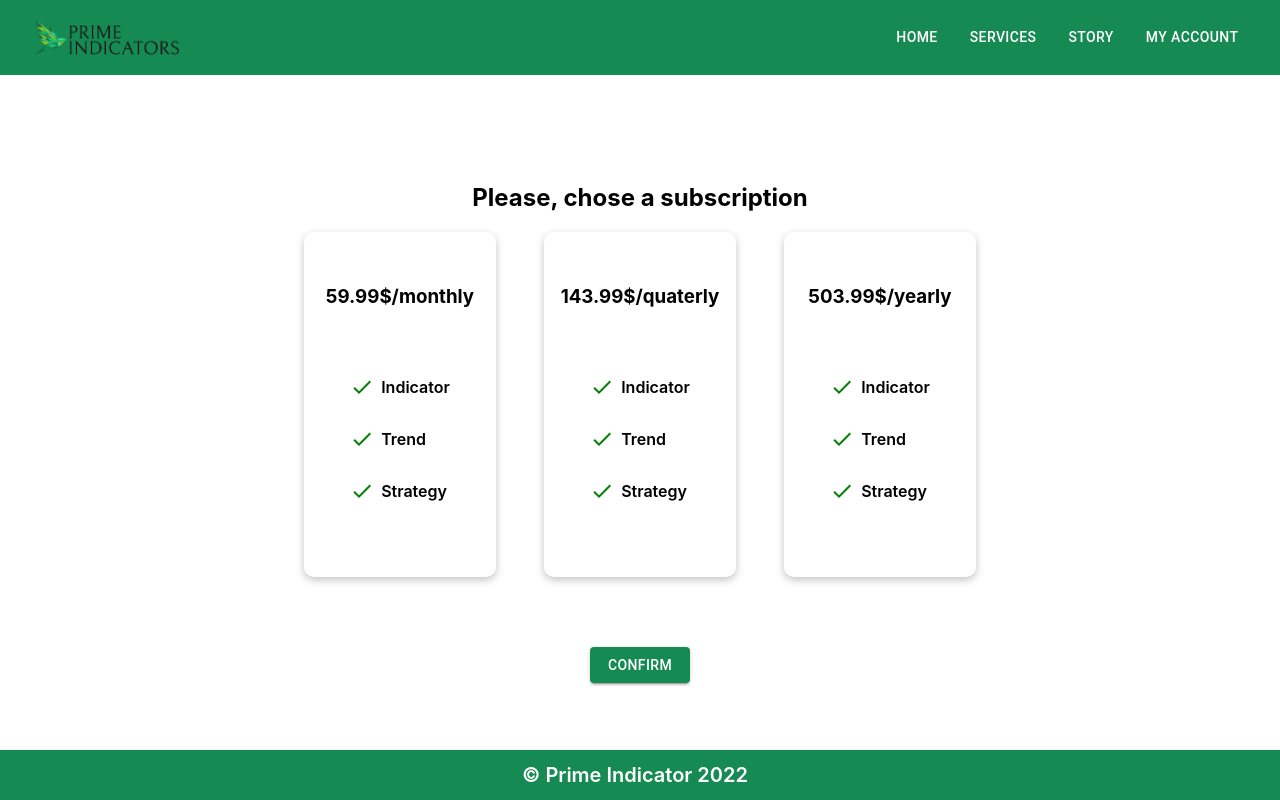
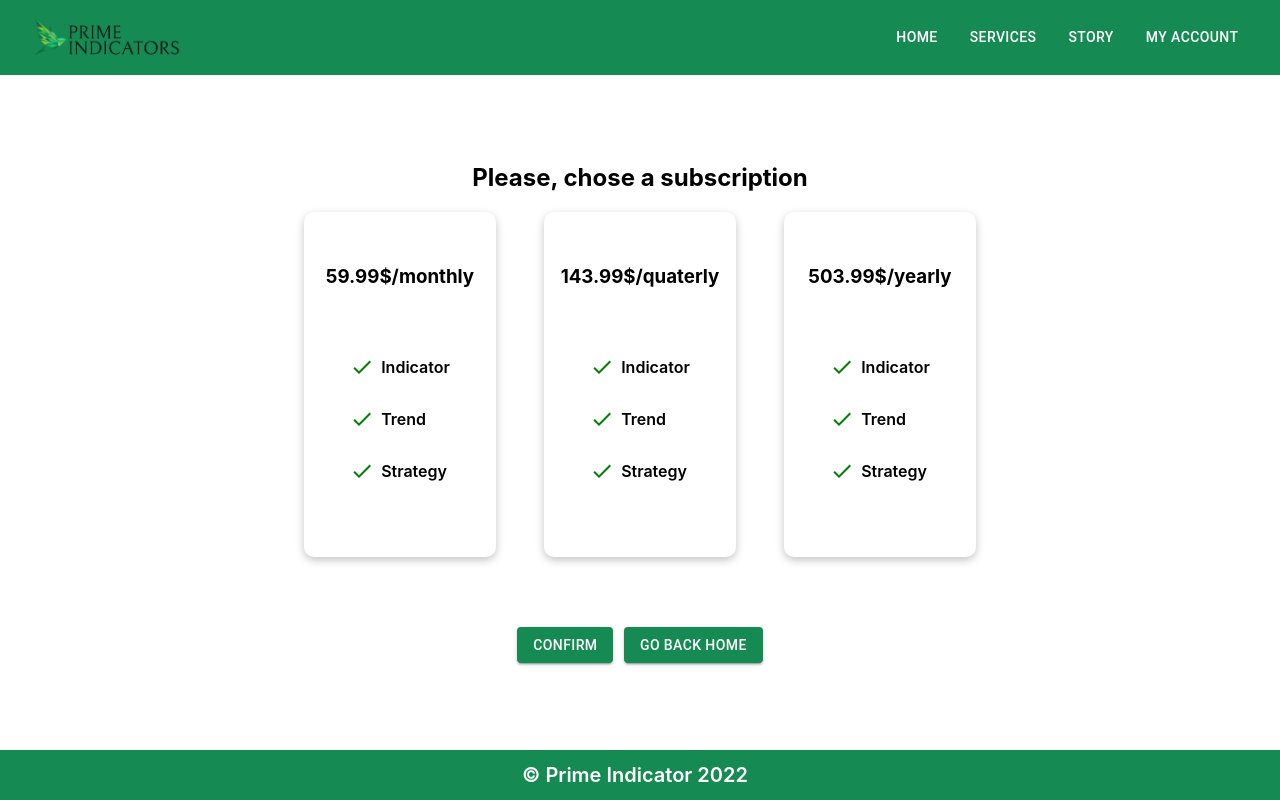
Before and after one commit to ikrash3d/primeIndicators, a React (Create React App) app in the folder website/: page /signup-page in a window 1280 px wide. Built offline with nearby package versions, Linux system fonts and the light colour scheme.

Commit message:
${commitMessage}

```diff
--- a/website/src/components/signup-subscription/SignupSubscription.module.css
+++ b/website/src/components/signup-subscription/SignupSubscription.module.css
@@ -21,6 +21,10 @@
   padding-bottom: 50px;
 }
 
+.container h2 {
+  margin-top: 0;
+}
+
 @media screen and (max-width: 768px) {
   .container {
     width: 85%;
--- a/website/src/components/signup/Signup.module.css
+++ b/website/src/components/signup/Signup.module.css
@@ -14,7 +14,7 @@
 @media screen and (max-width: 767px) {
   .container {
     width: 80%;
-    margin: 20px 0px 20px 0;
+    margin: 0px;
   }
 
   .container h2 {
--- a/website/src/pages/Signup/SignupPage.js
+++ b/website/src/pages/Signup/SignupPage.js
@@ -1,9 +1,10 @@
 import React, { useState } from "react";
-import styles from "./SignupPageModule.css";
+import styles from "./SignupPage.module.css";
 import Signup from "../../components/signup/Signup";
 import Layout from "../../components/layout/Layout";
 import SignupSubscription from "../../components/signup-subscription/SignupSubscription";
 import { Tabs, Tab, Button, Snackbar, Slide, SnackbarContent } from "@mui/material";
+import { useNavigate } from "react-router-dom";
 
 const SignupPage = () => {
   const [value, setValue] = useState(0);
@@ -17,6 +18,8 @@
   const handleTabChange = (event, newValue) => {
     setValue(newValue);
   };
+
+  const navigate = useNavigate();
 
   const handleSubscription = async (subscription) => {
     setSubscription({
@@ -69,13 +72,24 @@
           subscriptionSelected={subscription}
         ></SignupSubscription>
         {value === 0 && (
+          <div className={styles.actionButton}>
             <Button
               variant="contained"
-            style={{ backgroundColor: "#168a53", marginBottom: "20px", width: "100px" }}
+              style={{ backgroundColor: "#168a53", marginBottom: "20px", width: "auto" }}
               onClick={toggleSignupForm}
             >
               Confirm
             </Button>
+
+            <Button
+              variant="contained"
+              className={styles.button}
+              style={{ backgroundColor: "#168a53", marginBottom: "20px", width: "auto" }}
+              onClick={() => navigate("/home")}
+            >
+              Go back home
+            </Button>
+          </div>
         )}
       </div>
       <Signup value={value} index={1} subscription={subscription}></Signup>
@@ -96,7 +110,10 @@
         onClose={handleCloseSnackbar}
       >
         <SnackbarContent
-          style={{ backgroundColor: snackbarColor, justifyContent: "center", alignItems: "center" }}
+          style={{
+            backgroundColor: snackbarColor,
+            textAlign: "center",
+          }}
           className={styles.snackbarContent}
           message={snackbarMessage}
         ></SnackbarContent>
--- a/website/src/pages/Signup/SignupPageModule.css
+++ b/website/src/pages/Signup/SignupPage.module.css
@@ -4,6 +4,13 @@
   justify-content: center;
   align-items: center;
   flex-direction: column;
+}
+
+.actionButton {
+  display: flex;
+  justify-content: space-around;
+  align-items: center;
+  width: 20%;
 }
 
 p,
@@ -19,3 +26,9 @@
   cursor: pointer;
   color: #0f5d38;
 }
+
+@media screen and (max-width: 768px) {
+  .actionButton {
+    width: 90%;
+  }
+}
```
Lines whose indentation alone changed are shown as unchanged.
